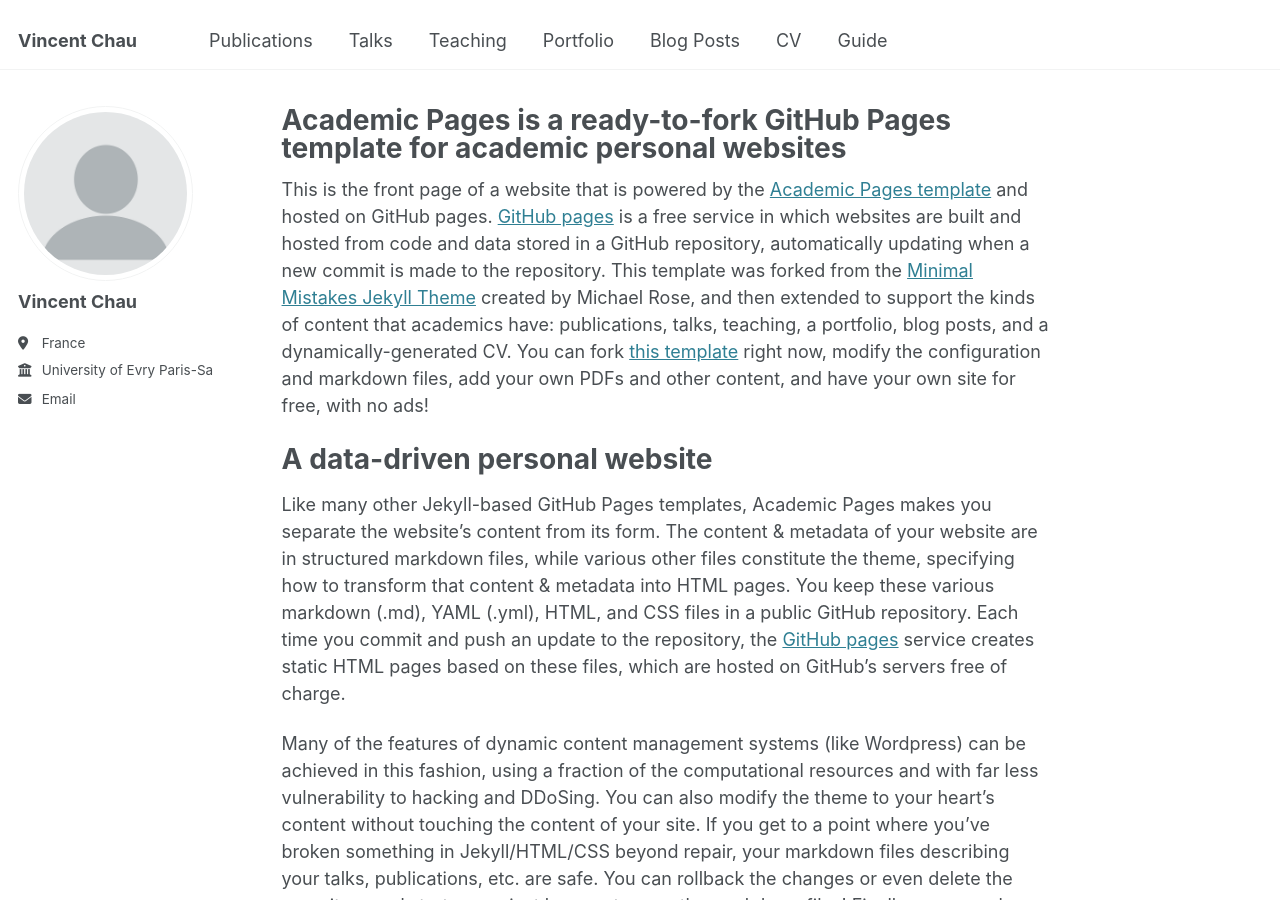
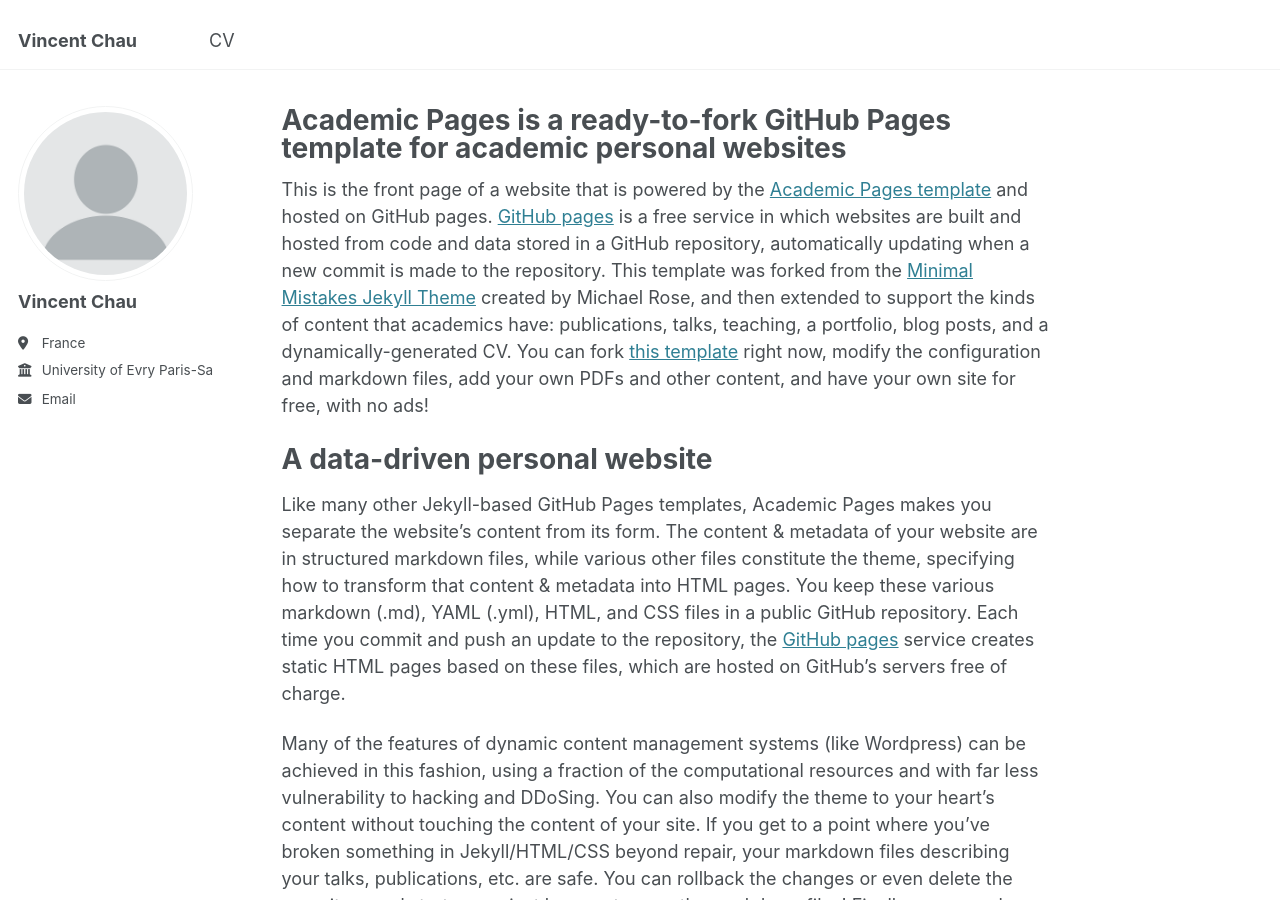
Before and after one commit to gchauv/gchauv.github.io, a Jekyll site: the page built from _pages/about.md, in a window 1280 px wide and 900 px high. Built offline with Jekyll 4.4.1, drawn with Linux system fonts in a browser that asks for light colours.

Commit message:
Update navigation.yml

```diff
--- a/_data/navigation.yml
+++ b/_data/navigation.yml
@@ -5,23 +5,14 @@
 # prevent it from being included in the site.
 
 main:
-  - title: "Publications"
-    url: /publications/
+  # - title: "Publications"
+  #   url: /publications/
 
-  - title: "Talks"
-    url: /talks/
-
-  - title: "Teaching"
-    url: /teaching/
-
-  - title: "Portfolio"
-    url: /portfolio/
-
-  - title: "Blog Posts"
-    url: /year-archive/
+  # - title: "Teaching"
+  #   url: /teaching/
 
   - title: "CV"
     url: /cv/
 
-  - title: "Guide"
-    url: /markdown/
+  # - title: "Guide"
+  #   url: /markdown/
```
